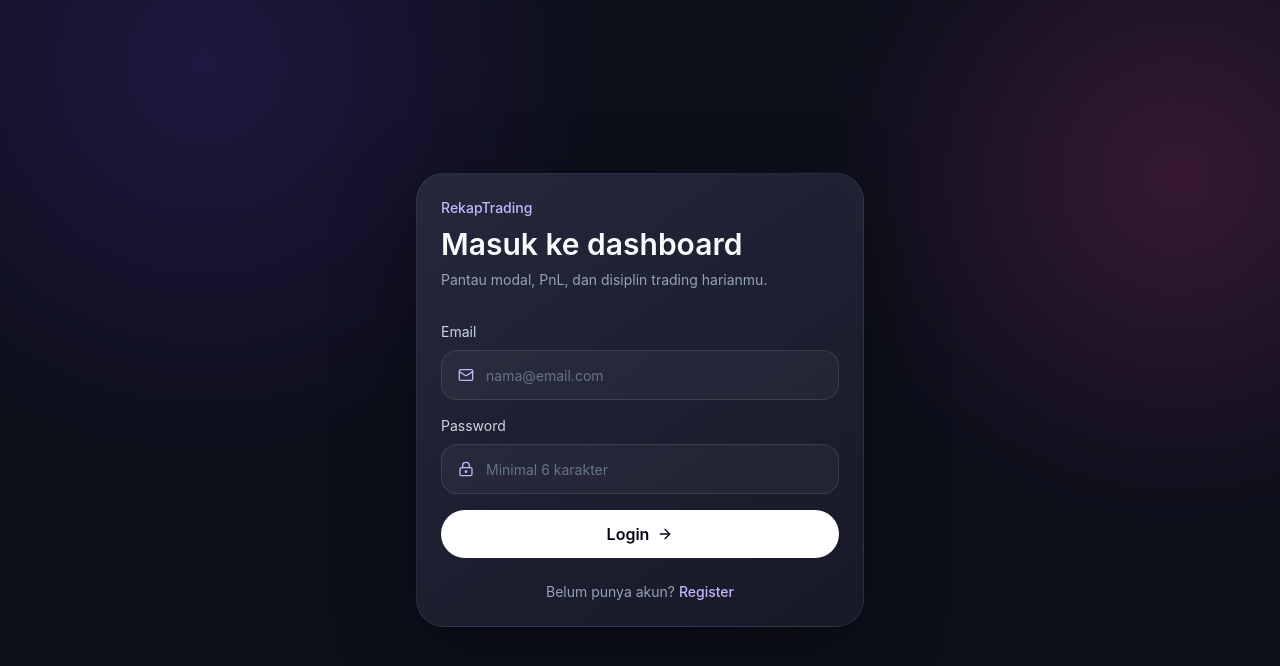
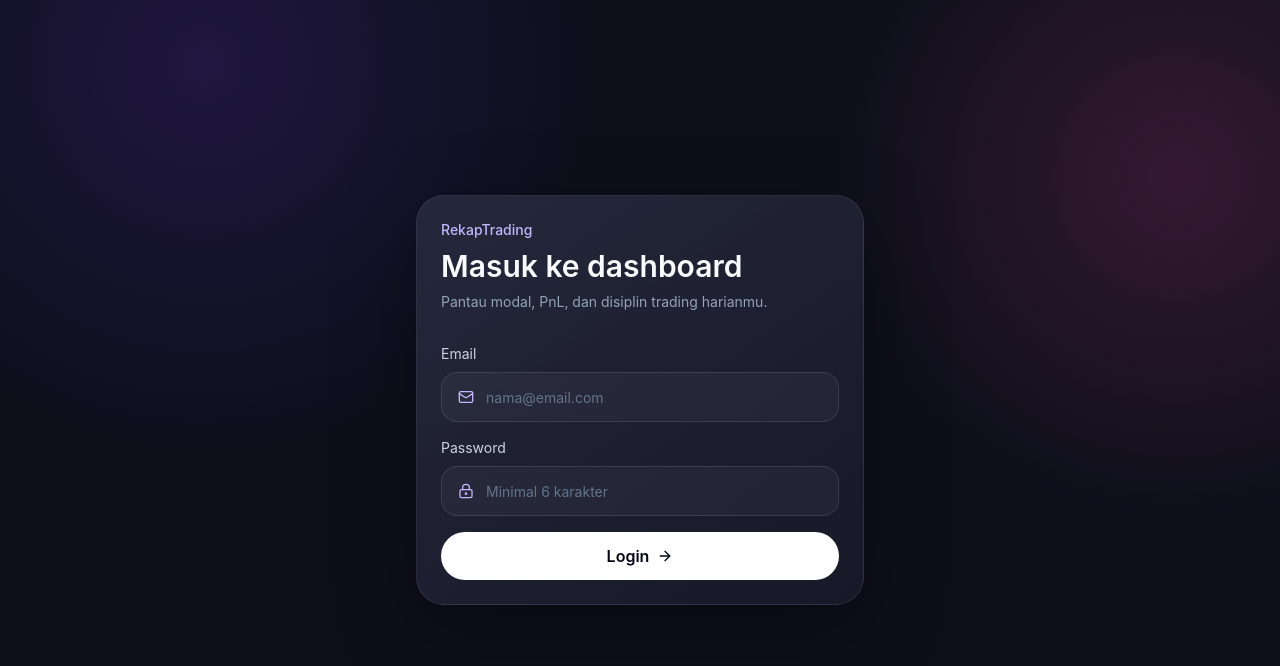
Before and after one commit to mhibh/antitrade, a Next.js app: page /login in a window 1280 px wide. Shown: the top 666 px of the page. Built offline with nearby package versions, Linux system fonts and the light colour scheme.

Commit message:
Hapus button Register

```diff
--- a/app/login/page.tsx
+++ b/app/login/page.tsx
@@ -1,4 +1,3 @@
-import Link from "next/link";
 import { LoginForm } from "@/components/LoginForm";
 
 export default function LoginPage() {
@@ -13,12 +12,6 @@ export default function LoginPage() {
           </p>
         </div>
         <LoginForm mode="login" />
-        <p className="mt-6 text-center text-sm text-slate-500 dark:text-slate-400">
-          Belum punya akun?{" "}
-          <Link className="font-medium text-violet-700 dark:text-violet-300" href="/register">
-            Register
-          </Link>
-        </p>
       </div>
     </main>
   );
```
